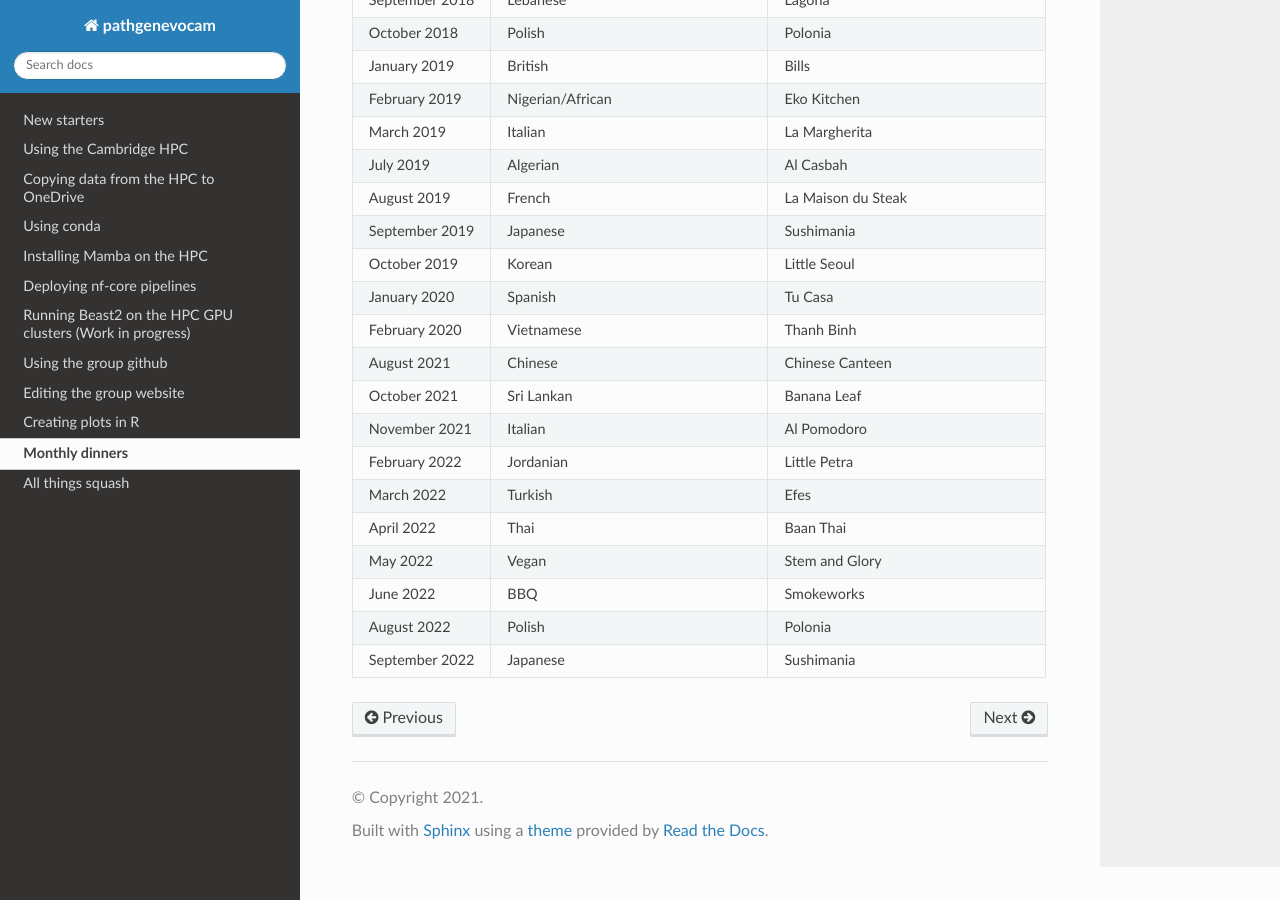
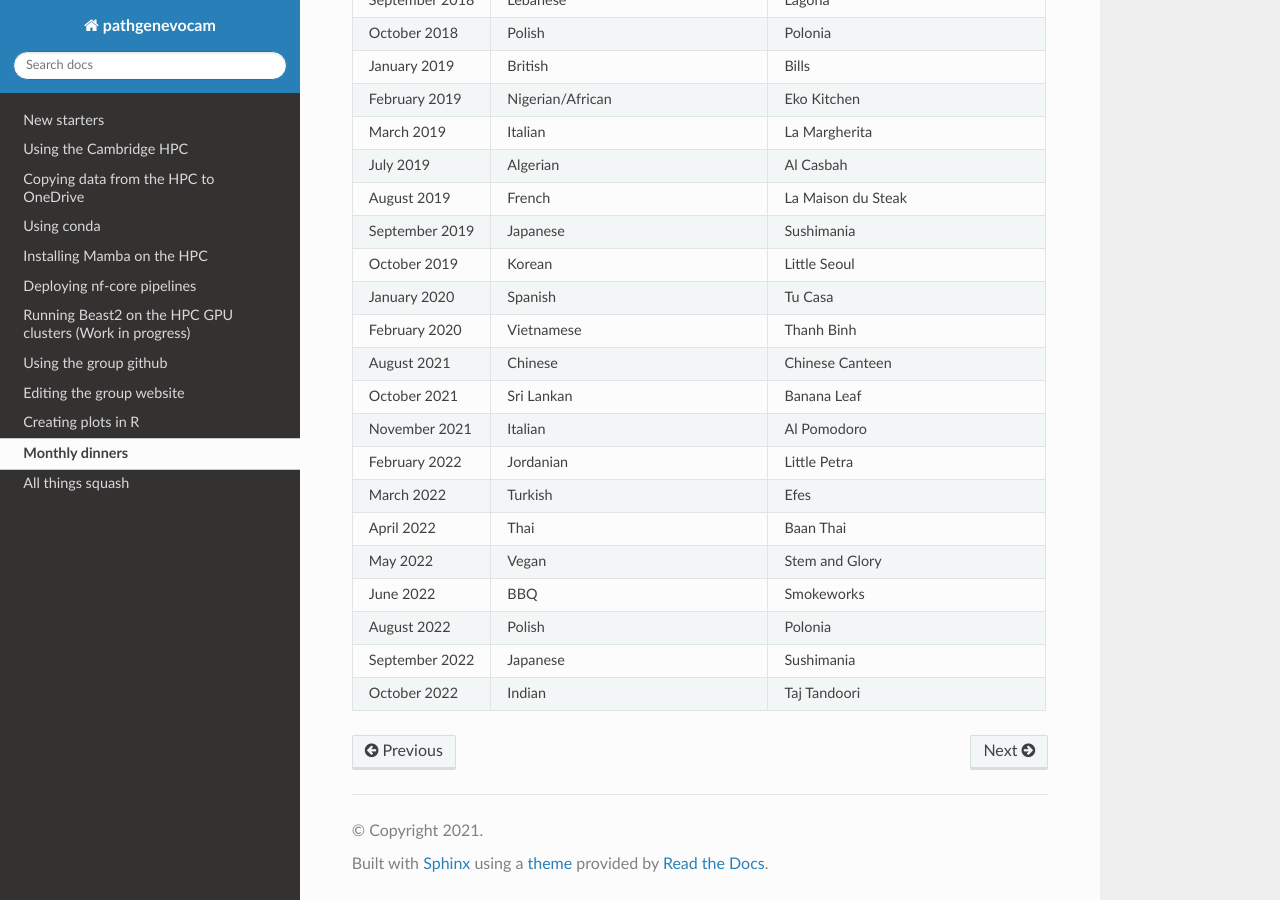
Before and after one commit to pathgenevocam/readthedocs, a Sphinx documentation site: the page built from docs/source/dinners.rst, in a window 1280 px wide and 900 px high, scrolled down 542 px. Built offline with Sphinx 7.4.7 and the Read the Docs theme 2.0.0, drawn with Linux system fonts in a browser that asks for light colours.

Commit message:
update dinners

```diff
--- a/docs/source/dinners.rst
+++ b/docs/source/dinners.rst
@@ -88,3 +88,6 @@ is as follows:
    * - September 2022
      - Japanese
      - Sushimania
+   * - October 2022
+     - Indian
+     - Taj Tandoori
```
